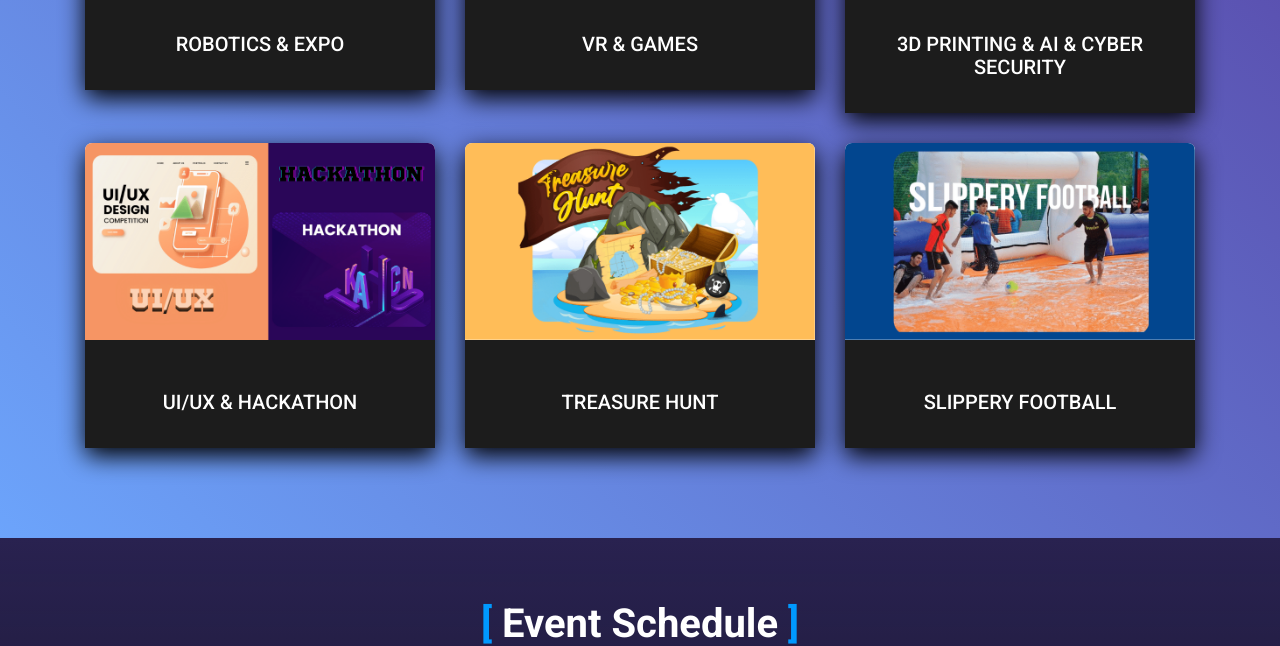
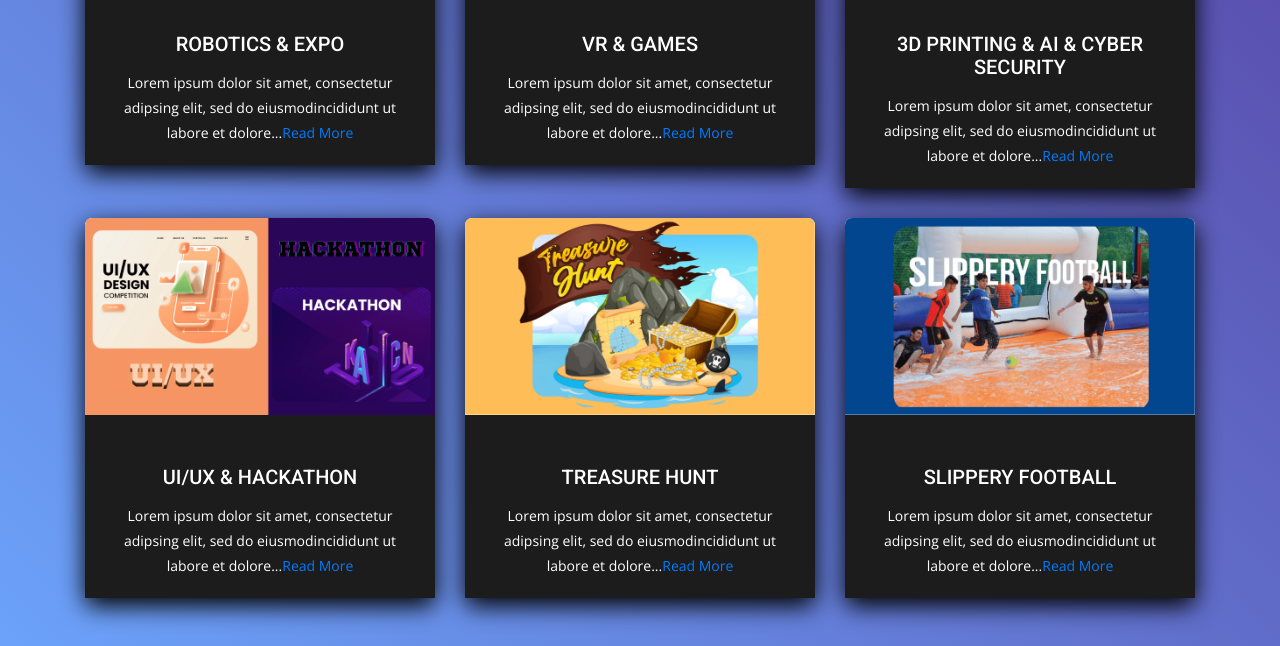
Before and after one commit to Jazeye/T, a plain HTML site: page index.html in a window 1280 px wide. Shown: the part 2474-3120 px from the top of the page. Drawn offline with nearby package versions, Linux system fonts and the light colour scheme; files whose address does not match are found by name.

Commit message:
card read more

```diff
--- a/index.html
+++ b/index.html
@@ -439,12 +439,6 @@
 </section> -->
 	<!-- Counter Area End-->
 
-	<!--dividing session-->
-
-
-
-	<!--dividing session end-->
-
 <!-- Blog Section Start -->
 <section id="domains" class="section-padding">
 	<div class="container">
@@ -470,13 +464,13 @@
 							<i class="lni-image"></i>
 						</div>
 						<h3 class="title">
-							<a href="pg1.html">
+							<a >
 								ROBOTICS & EXPO
 							</a>
 						</h3>
-						<p class="hack-desc">Lorem ipsum dolor sit amet, consectetur
+						<p class="desc">Lorem ipsum dolor sit amet, consectetur
 							adipsing elit, sed do eiusmodincididunt ut labore et
-							dolore</p>
+							dolore...<a href="pg1.html">Read More</a></p>
 					</div>
 
 				</div>
@@ -494,13 +488,13 @@
 							<i class="lni-arrow-right"></i>
 						</div>
 						<h3 class="title">
-							<a href="pg2.html">
+							<a >
 								VR & GAMES
 							</a>
 						</h3>
-						<p class="hack-desc">Lorem ipsum dolor sit amet, consectetur
+						<p class="desc">Lorem ipsum dolor sit amet, consectetur
 							adipsing elit, sed do eiusmodincididunt ut labore et
-							dolore</p>
+							dolore...<a href="pg1.html">Read More</a></p>
 					</div>
 
 				</div>
@@ -518,13 +512,13 @@
 							<i class="lni-camera"></i>
 						</div>
 						<h3 class="title">
-							<a href="pg3.html">
+							<a >
 								3D PRINTING & AI & CYBER SECURITY
 							</a>
 						</h3>
-						<p class="hack-desc">Lorem ipsum dolor sit amet, consectetur
+						<p class="desc">Lorem ipsum dolor sit amet, consectetur
 							adipsing elit, sed do eiusmodincididunt ut labore et
-							dolore</p>
+							dolore...<a href="pg1.html">Read More</a></p>
 					</div>
 
 				</div>
@@ -542,13 +536,13 @@
 							<i class="lni-camera"></i>
 						</div>
 						<h3 class="title">
-							<a href="pg4.html">
+							<a >
 								UI/UX & HACKATHON
 							</a>
 						</h3>
-						<p class="hack-desc">Lorem ipsum dolor sit amet, consectetur
+						<p class="desc">Lorem ipsum dolor sit amet, consectetur
 							adipsing elit, sed do eiusmodincididunt ut labore et
-							dolore</p>
+							dolore...<a href="pg1.html">Read More</a></p>
 					</div>
 
 				</div>
@@ -566,13 +560,13 @@
 							<i class="lni-camera"></i>
 						</div>
 						<h3 class="title">
-							<a href="pg5.html">
+							<a >
 								TREASURE HUNT
 							</a>
 						</h3>
-						<p class="hack-desc">Lorem ipsum dolor sit amet, consectetur
+						<p class="desc">Lorem ipsum dolor sit amet, consectetur
 							adipsing elit, sed do eiusmodincididunt ut labore et
-							dolore</p>
+							dolore...<a href="pg1.html">Read More</a></p>
 					</div>
 
 				</div>
@@ -591,13 +585,13 @@
 							<i class="lni-camera"></i>
 						</div>
 						<h3 class="title">
-							<a href="pg6.html">
+							<a >
 								SLIPPERY FOOTBALL
 							</a>
 						</h3>
-						<p class="hack-desc">Lorem ipsum dolor sit amet, consectetur
+						<p class="desc">Lorem ipsum dolor sit amet, consectetur
 							adipsing elit, sed do eiusmodincididunt ut labore et
-							dolore</p>
+							dolore...<a href="pg1.html">Read More</a></p>
 					</div>
 
 				</div>
```
